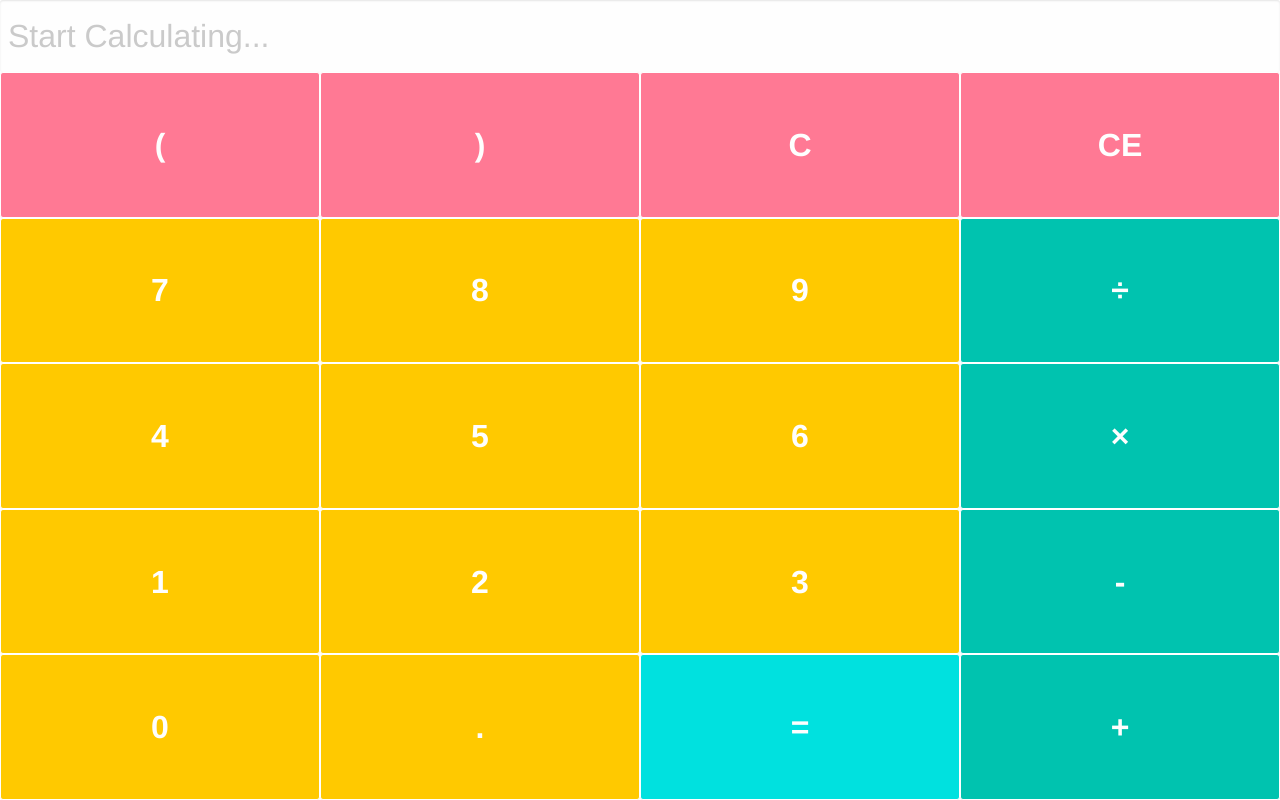
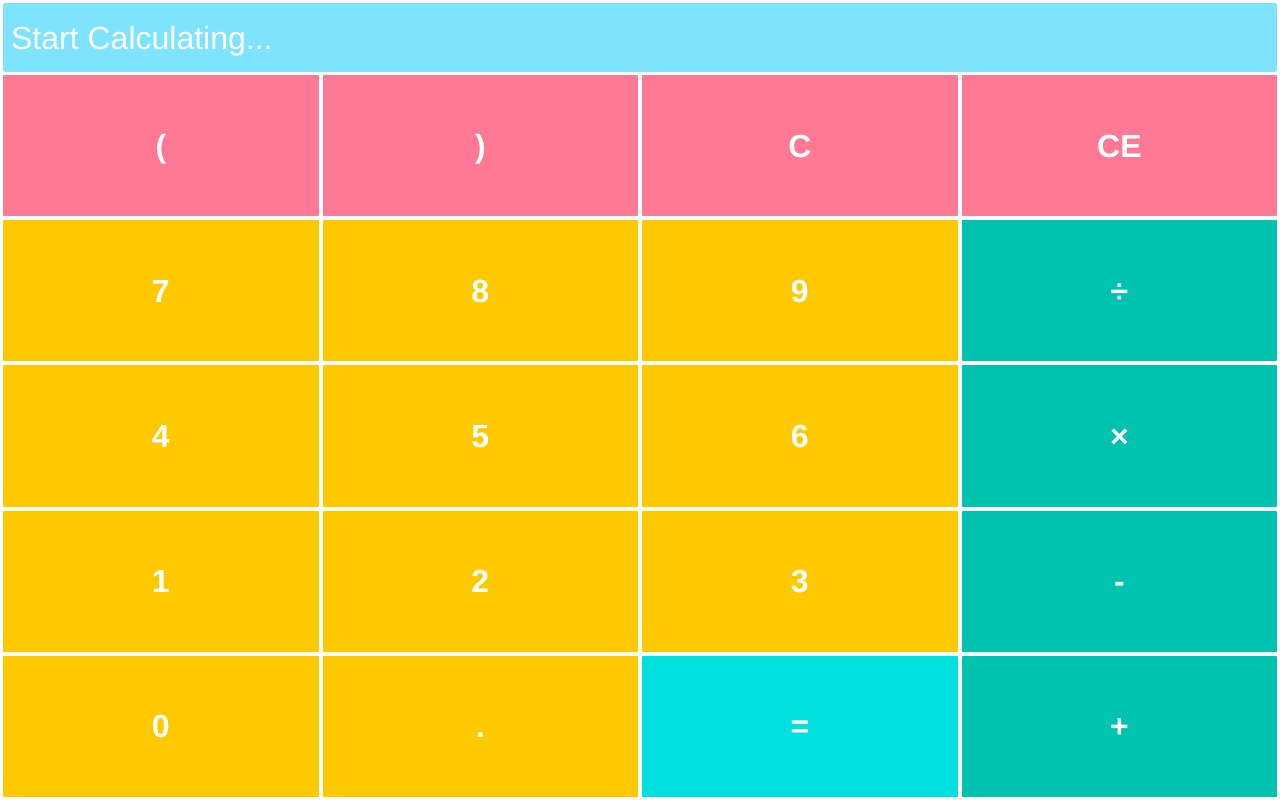
Before and after one commit to tsekwi/react-calculator, a React (Create React App) app: page / in a window 1280 px wide. Built offline with nearby package versions, Linux system fonts and the light colour scheme.

Commit message:
update colors

```diff
--- a/src/Button.module.css
+++ b/src/Button.module.css
@@ -6,7 +6,7 @@
     outline: 0;
     margin: 0;
     padding: 0.85rem 1rem;
-    border: .5px solid #ffffff;
+    border: .125rem solid #ffffff;
     border-radius: 3px;
     -webkit-transition: background-color 0.25s ease-out, color 0.25s ease-out;
     transition: background-color 0.25s ease-out, color 0.25s ease-out;
@@ -15,9 +15,6 @@
     position: relative;
     cursor: pointer;
 }
-.button:focus {
-    background-color: #ff8b0f;
-}
 .button:hover {
     background-color: #ffffff;
 }
@@ -25,6 +22,7 @@
     background-color: #00e1df;
 }
 .submit:hover {
+    background-color: rgba(0,225,223,.35);
     color: #2ba6cb;
 }
 .button span {
--- a/src/style.scss
+++ b/src/style.scss
@@ -6,23 +6,35 @@ html, body, input {
   margin: 0;
 }
 form {
+  border: .1rem solid #ffffff;
   display: flex;
   flex-direction: column;
   align-items: stretch;
   height: 100vh;
 }
 input[type=text] {
-  border: 0;
+  background-color: rgba(0,204,255,.5);
+  border-color: #ffffff;
+  border-width: .125rem .125rem .12rem .125rem;
+  border-radius: 4px;
+  box-shadow: none;
   flex-grow: 1;
   font-size: 2rem;
   margin: 0;
   min-height: 4.5rem;
   width: 100%;
   &:focus {
-    border: 0;
+    background-color: rgba(0,204,255,.75);
+    border-color: #ffffff;
+    border-width: .125rem .125rem .12rem .125rem;
+    box-shadow: none;
     outline: 0;
   }
+  &::placeholder {
+    color: #ffffff;
+  }
 }
+
 .btn-container {
   flex-grow: 50;
   > div:first-child {
@@ -63,18 +75,21 @@ input[type=text] {
 button.group_1 {
   background-color: #ff7994;
   &:hover {
+    background-color: rgba(255,121,148,.35);
     color: #ff7994;
   }
 }
 button.group_2 {
   background-color: #ffc900;
   &:hover {
+    background-color: rgba(255,201,0,.35);
     color: #ffc900;
   }
 }
 button.group_3 {
   background-color: #00c3af;
   &:hover {
+    background-color: rgba(0,195,175,.35);
     color: #00c3af;
   }
 }
```
